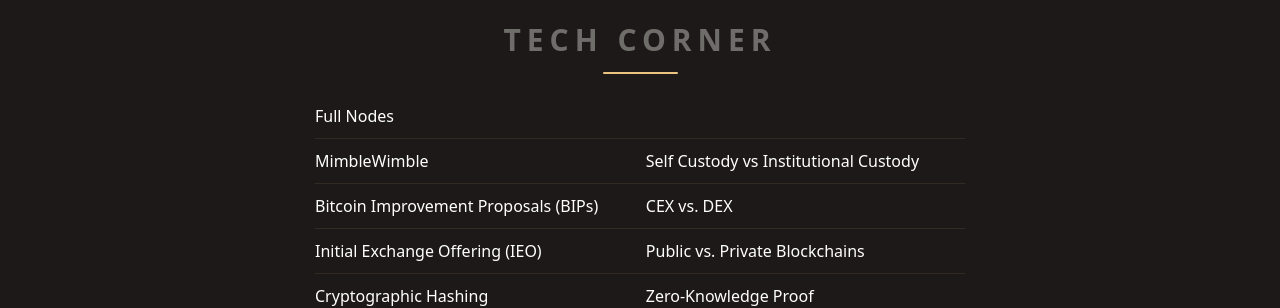
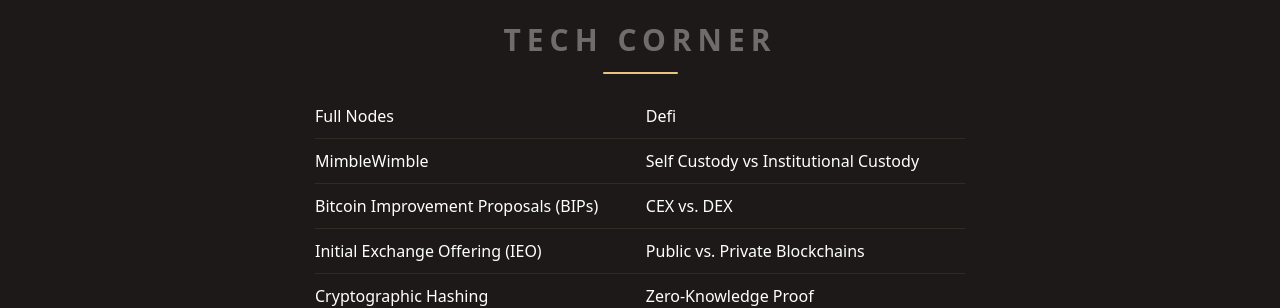
Before and after one commit to ateliedetemas/blpcrypto, a Jekyll site: the page built from _pages/tech-corner.md, in a window 1280 px wide. Shown: the part 180-488 px from the top of the page. Built offline with Jekyll 4.4.1, drawn with Linux system fonts in a browser that asks for light colours.

Commit message:
Update tech-corner.md

```diff
--- a/_pages/tech-corner.md
+++ b/_pages/tech-corner.md
@@ -4,7 +4,7 @@ layout: page
 title: Tech Corner
 ---
 
-[Full Nodes]({{ "/assets/documents/tech-corner/2019/09.pdf" }}) |
+[Full Nodes]({{ "/assets/documents/tech-corner/2019/09.pdf" }}) |  [Defi]({{ "/assets/documents/tech-corner/2019/10.pdf" }}) |
 [MimbleWimble]({{ "/assets/documents/tech-corner/2019/07.pdf" }}) |  [Self Custody vs Institutional Custody]({{ "/assets/documents/tech-corner/2019/08.pdf" }})
 [Bitcoin Improvement Proposals (BIPs)]({{ "/assets/documents/tech-corner/2019/05.pdf" }}) |  [CEX vs. DEX]({{ "/assets/documents/tech-corner/2019/06.pdf" }})
 [Initial Exchange Offering (IEO)]({{ "/assets/documents/tech-corner/2019/04.pdf" }}) | [Public vs. Private Blockchains]({{ "/assets/documents/tech-corner/2019/03.pdf" | absolute_url }})
```
